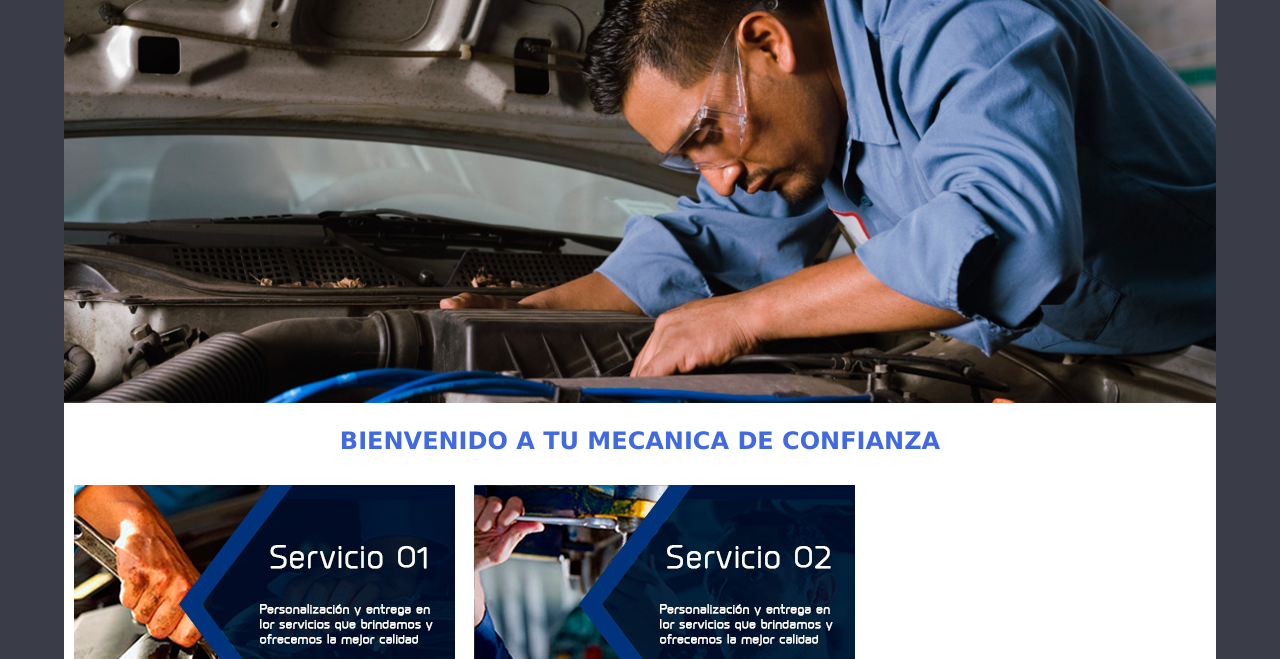
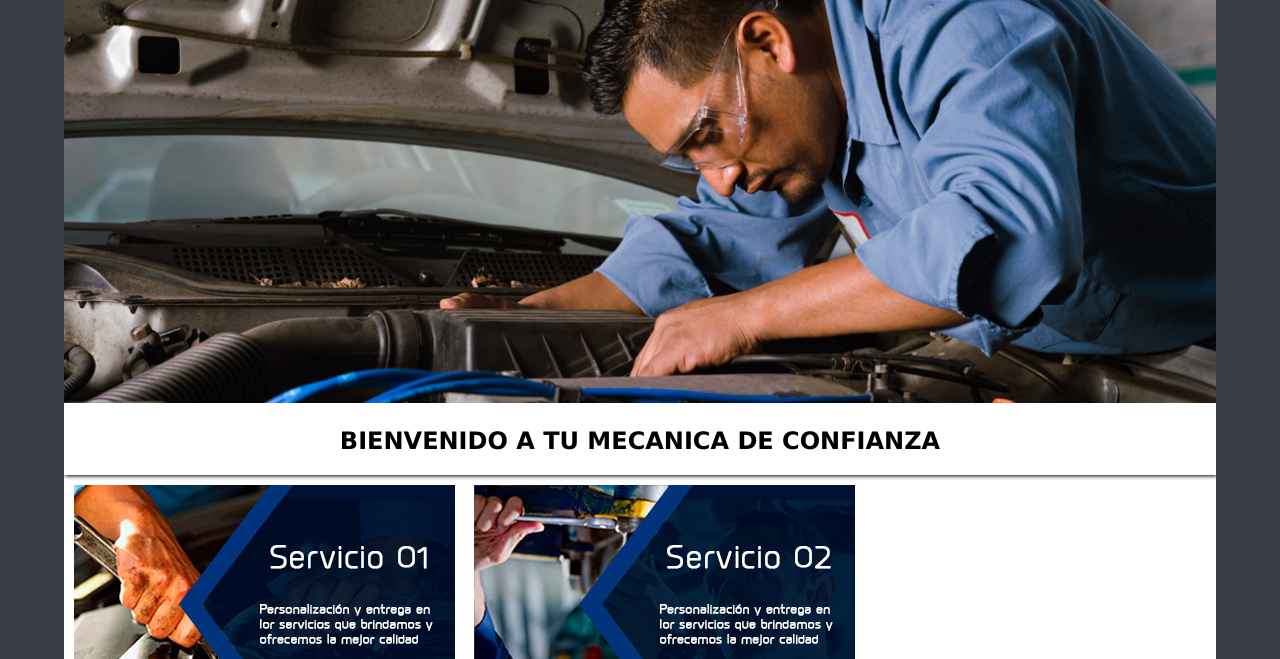
Before and after one commit to csaenzc09/website, a plain HTML site: page index.html in a window 1280 px wide. In both pictures the pointer is over the element "BIENVENIDO A TU MECANICA DE CONFIANZA". Shown: the part 141-800 px from the top of the page. Drawn offline with Linux system fonts and the light colour scheme.

Commit message:
Update estilo.css

```diff
--- a/estilo.css
+++ b/estilo.css
@@ -116,6 +116,11 @@ body{
     padding: 20px;
 }
 
+#titulo:hover{
+    color:black;
+    box-shadow: 1px 1px 4px black;
+}
+
 /* estilo footer */
 
 #pie{
```
